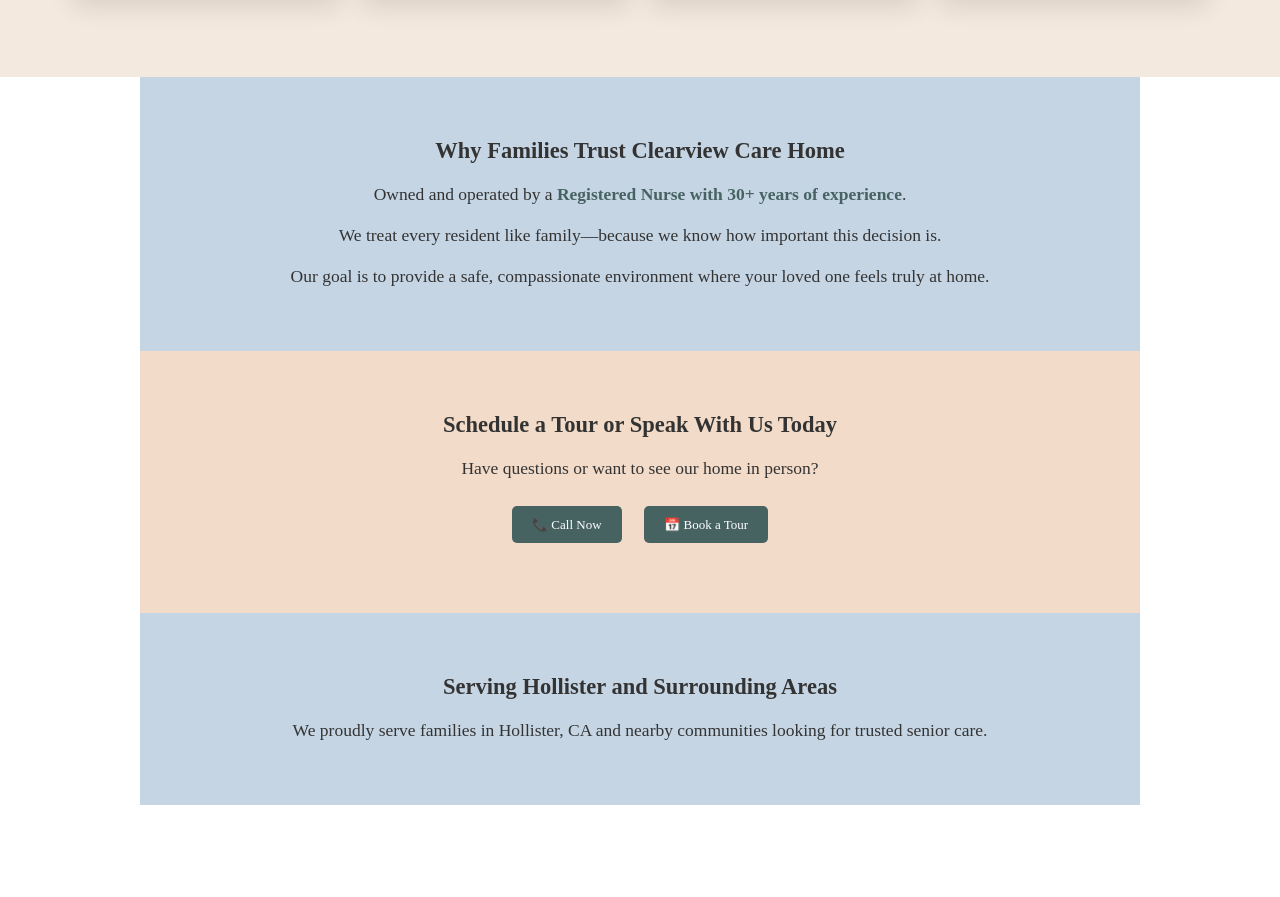
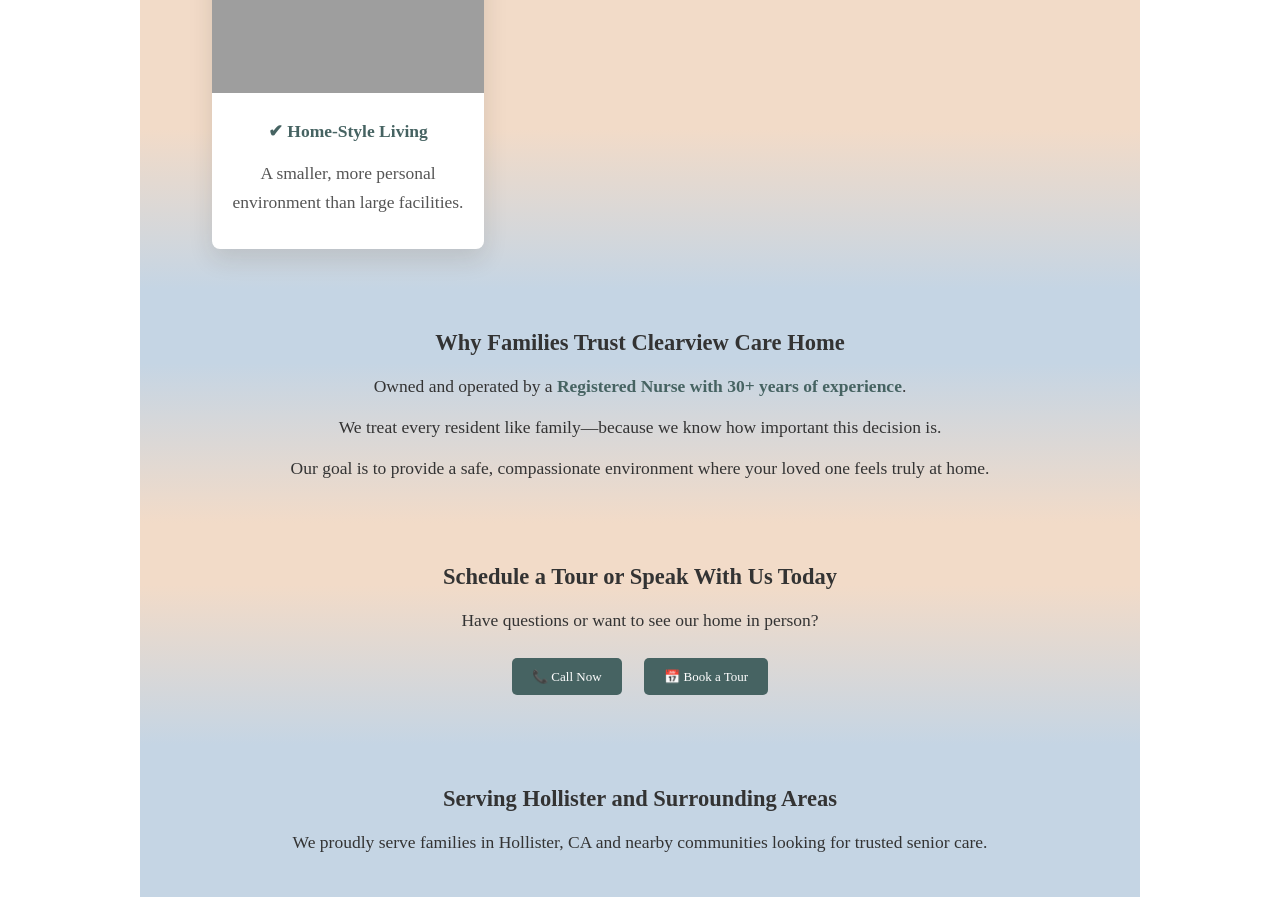
Before and after one commit to jerryshano/clearview-app, a website: page html/land.html in a window 1280 px wide. Shown: the part 1288-2185 px from the top of the page. Before the commit the page ends 2093 px from the top, so only its background shows below. Drawn offline with Linux system fonts and the light colour scheme; grey boxes are pictures that could not be loaded; a web font is replaced by a local one.

Commit message:
finish the landing page

```diff
--- a/html/land.html
+++ b/html/land.html
@@ -95,11 +95,52 @@
       }
 
       .looking {
-        padding: 60px 20px;
+        position: relative;
+        padding: 40px 40px;
         max-width: 1000px;
         margin: auto;
         text-align: center;
         background-color: #c5d5e4;
+      }
+      .services {
+        position: relative;
+        padding: 40px 40px;
+        max-width: 1000px;
+        margin: auto;
+        text-align: center;
+        background-color: #f2dbc8;
+      }
+      /* Soft blend from services into the next section (#c5d5e4 on .section) */
+      .services > * {
+        position: relative;
+        z-index: 1;
+      }
+      .services::after {
+        content: '';
+        position: absolute;
+        z-index: 0;
+        left: 0;
+        right: 0;
+        bottom: 0;
+        height: clamp(72px, 18vw, 160px);
+        pointer-events: none;
+        background: linear-gradient(to bottom, transparent, #c5d5e4);
+      }
+      /* Keep copy above the bottom fade (::after paints after in-flow content by default). */
+      .looking > * {
+        position: relative;
+        z-index: 1;
+      }
+      .looking::after {
+        content: '';
+        position: absolute;
+        z-index: 0;
+        left: 0;
+        right: 0;
+        bottom: 0;
+        height: clamp(72px, 18vw, 160px);
+        pointer-events: none;
+        background: linear-gradient(to bottom, transparent, #f2dbc8);
       }
 
       .section-prose h2 {
@@ -150,14 +191,14 @@
       }
 
       .section {
-        padding: 60px 20px;
+        padding: 40px 40px;
         max-width: 1000px;
         margin: auto;
         text-align: center;
         background-color: #c5d5e4;
       }
       .section-schedule {
-        padding: 60px 20px;
+        padding: 40px 40px;
         max-width: 1000px;
         margin: auto;
         text-align: center;
@@ -168,7 +209,6 @@
         display: grid;
         grid-template-columns: repeat(auto-fit, minmax(220px, 1fr));
         gap: 20px;
-        margin-top: 30px;
       }
 
       .service-card {
@@ -274,7 +314,7 @@
 
     <!-- SERVICES -->
 
-    <section class="section-services section-prose">
+    <section class="services section-prose">
       <div class="container">
         <h2 class="center-text">Our Care Services</h2>
 
@@ -336,7 +376,7 @@
       </div>
     </section>
     <!-- TRUST -->
-    <section class="section section-prose">
+    <section class="looking section-prose">
       <h2>Why Families Trust Clearview Care Home</h2>
 
       <p>
@@ -353,7 +393,7 @@
     </section>
 
     <!-- CTA -->
-    <section class="section-prose section-schedule">
+    <section class="section-prose services">
       <h2>Schedule a Tour or Speak With Us Today</h2>
 
       <p>Have questions or want to see our home in person?</p>
```
